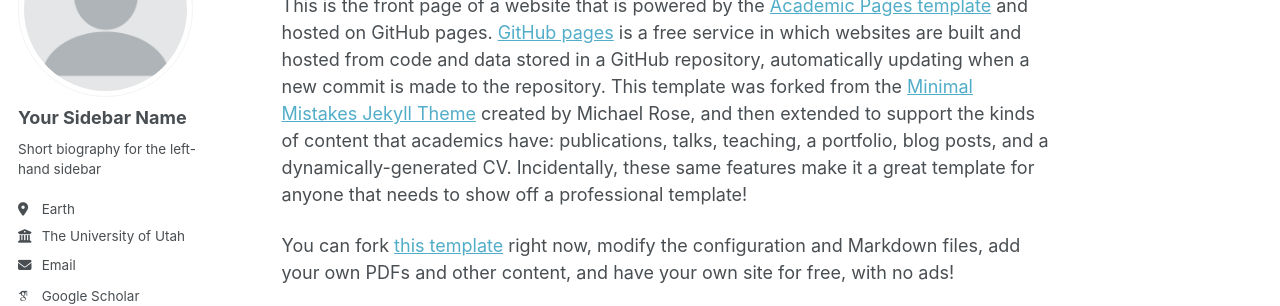
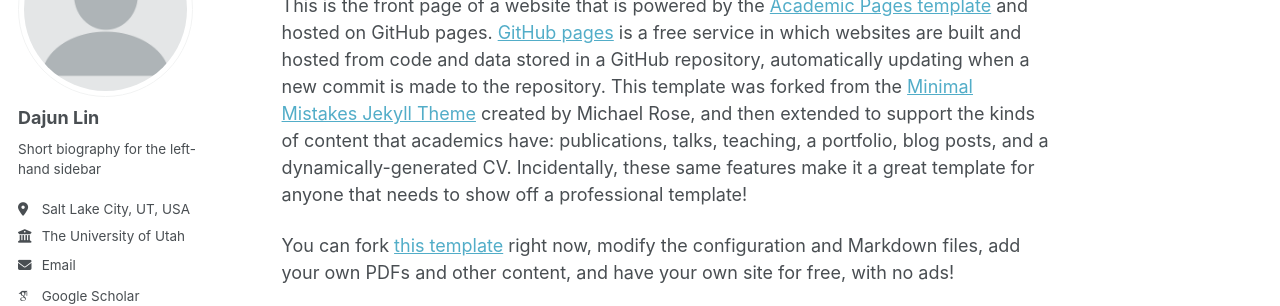
Before and after one commit to DajunLin29/dajunlin-research, a Jekyll site: the page built from _pages/about.md, in a window 1280 px wide. Shown: the part 179-485 px from the top of the page. Built offline with Jekyll 4.4.1, drawn with Linux system fonts in a browser that asks for light colours; some web fonts are replaced; a script bundle is joined from its source files by our own code; library files that are not in the unit come from our copies.

Commit message:
Update _config.yml

```diff
--- a/_config.yml
+++ b/_config.yml
@@ -24,13 +24,13 @@
 author:
   # Biographic information
   avatar           : "profile.png"
-  name             : "Your Sidebar Name"
+  name             : "Dajun Lin"
   pronouns         : # example: "she/her"
   bio              : "Short biography for the left-hand sidebar"
-  location         : "Earth"
+  location         : "Salt Lake City, UT, USA"
   employer         : "The University of Utah"
   uri              : # URL
-  email            : "none@example.org"
+  email            : "lin18621121307@gmail.com"
 
   # Academic websites
   academia         : # URL
```
